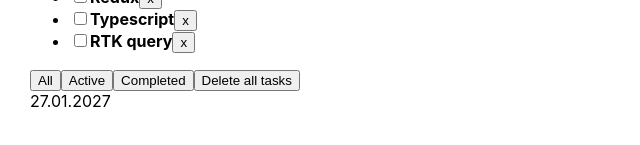
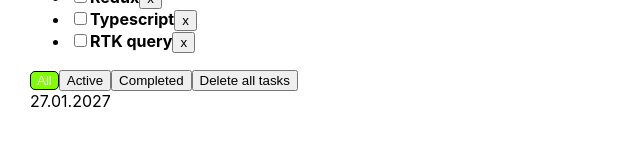
Before and after one commit to Uladzislau25/todolist-01, a React (Vite) app: page / in a window 1280 px wide. Shown: the part 207-352 px from the top of the page, without its empty margins (0-640 px from the left). Built offline with nearby package versions, Linux system fonts and the light colour scheme.

Commit message:
feat: add style button

```diff
--- a/src/App.css
+++ b/src/App.css
@@ -13,3 +13,15 @@
 .task-active {
     font-weight: bold;
 }
+.btn-filter-active {
+    background-color: chartreuse;
+    color: white;
+    border: 1px solid black;
+    border-radius: 5px;
+}
+.error {
+    border: 1px solid red;
+}
+.error-message {
+    color: red;
+}
--- a/src/TodolistItem.tsx
+++ b/src/TodolistItem.tsx
@@ -25,17 +25,25 @@ export const TodolistItem = ({title, tasks, date, setTasks}: Props) => {
 
     // Добавление новых тасок
     const [newTaskTitle, setNewTaskTitle] = useState('')
+    const [error, setError] = useState<string | null>(null)
+
     const addTask = (title: string) => {
         let newTask = {id: v1(), title, isDone: false};
         let newTasks = [newTask, ...tasks];
         setTasks(newTasks);
     }
     const addTaskHandler = () => {
-        addTask(newTaskTitle);
-        setNewTaskTitle("")
+        const trimNewTaskTitle = newTaskTitle.trim()
+         if (trimNewTaskTitle !== '') {
+             addTask(trimNewTaskTitle);
+             setNewTaskTitle("")
+         } else {
+            setError('Title is required');
+         }
     }
     const onNewTitleChangeHandler = (e: ChangeEvent<HTMLInputElement>) => {
         setNewTaskTitle(e.target.value)
+        setError(null)
     }
     const onKeyUpHandler = (e: KeyboardEvent) => {
         if (e.key === 'Enter') {
@@ -64,6 +72,9 @@ export const TodolistItem = ({title, tasks, date, setTasks}: Props) => {
     if (filter === 'deleted') {
         filterTasks = []
     }
+
+
+
 
     // Создание и отрисовка списка тасок
     const taskList = filterTasks.length === 0 ? <span>is empty</span> :
@@ -94,17 +105,23 @@ export const TodolistItem = ({title, tasks, date, setTasks}: Props) => {
                     value={newTaskTitle}
                     onChange={onNewTitleChangeHandler}
                     onKeyUp={onKeyUpHandler}
+                    className={error? 'error' : ''}
                 />
                 <Button
                     title={"+"}
                     onClickFunction={addTaskHandler}/>
+                {error && <div className={'error-message'}>{error}</div>}
             </div>
             {taskList}
             <div>
-                <Button onClickFunction={() => (changeFilter('all'))} title={"All"}/>
-                <Button onClickFunction={() => (changeFilter('active'))} title={"Active"}/>
-                <Button onClickFunction={() => (changeFilter('completed'))} title={"Completed"}/>
-                <Button onClickFunction={() => (changeFilter('deleted'))} title={"Delete all tasks"}/>
+                <Button className = {filter === 'all'? "btn-filter-active": ""}
+                        onClickFunction={() => (changeFilter('all'))} title={"All"}/>
+                <Button className = {filter === 'active'? "btn-filter-active": ""}
+                        onClickFunction={() => (changeFilter('active'))} title={"Active"}/>
+                <Button className = {filter === 'completed'? "btn-filter-active": ""}
+                        onClickFunction={() => (changeFilter('completed'))} title={"Completed"}/>
+                <Button className = {filter === 'deleted'? "btn-filter-active": ""}
+                        onClickFunction={() => (changeFilter('deleted'))} title={"Delete all tasks"}/>
             </div>
             <div>{date}</div>
         </div>
--- a/src/button.tsx
+++ b/src/button.tsx
@@ -1,9 +1,10 @@
 type Props = {
     title: string
     onClickFunction?: () => void
+    className?: string
 }
-export const Button = (({title, onClickFunction}: Props) => {
+export const Button = (({title, onClickFunction, className}: Props) => {
     return (
-            <button onClick={onClickFunction}>{title}</button>
+            <button className={className} onClick={onClickFunction}>{title}</button>
     )
 });
```
